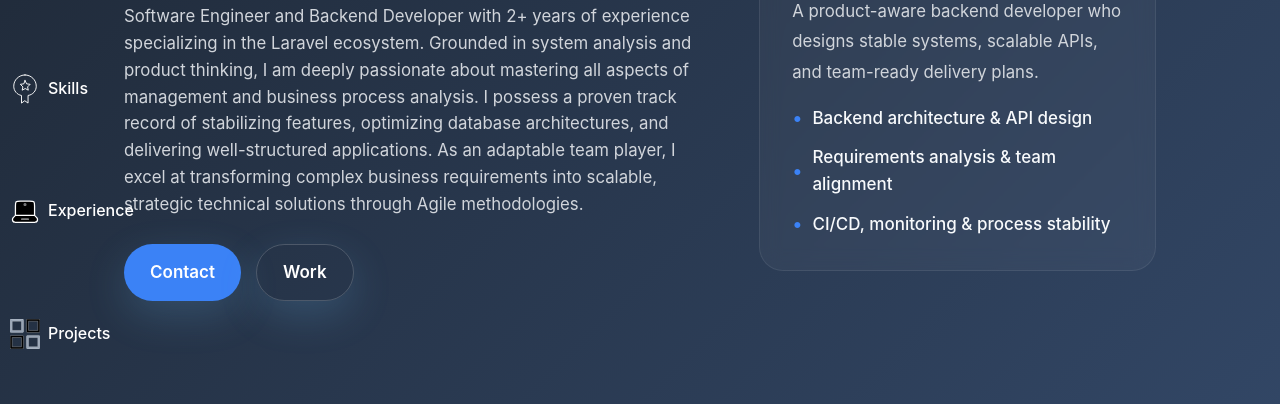
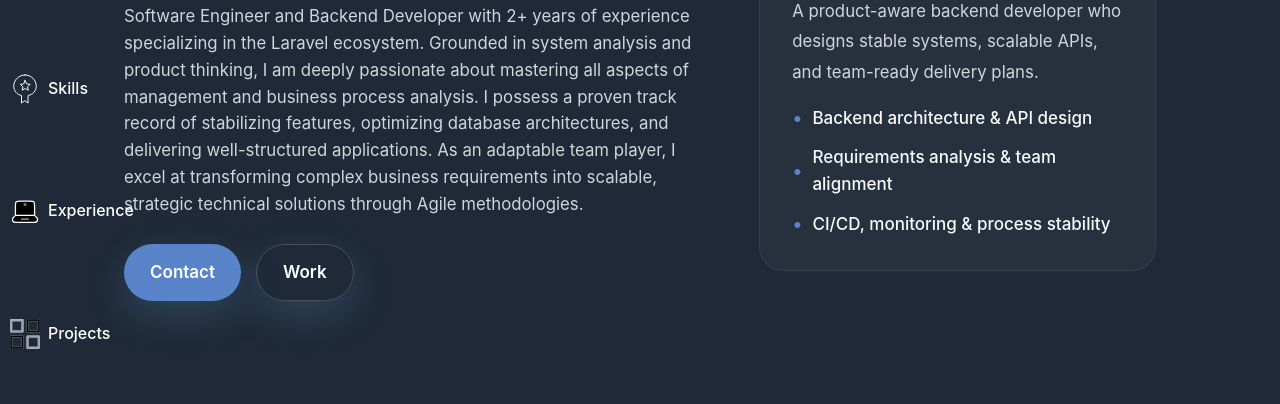
Before and after one commit to lady-fahmeh/portfolio, a plain HTML site: page index.html in a window 1280 px wide. Shown: the part 189-593 px from the top of the page. Drawn offline with nearby package versions, Linux system fonts and the light colour scheme.

Commit message:
fix: Update color variables for consistency in design

```diff
--- a/css/colors.css
+++ b/css/colors.css
@@ -1,12 +1,12 @@
 :root {
-  --primary-color: #3B82F6;
+  --primary-color: #5984c9;
   --secondary-color: #9ca3af;
 
   --text-primary: #f8fafc;
   --text-secondary: #D1D5DB;
 
   --bg-dark: #1F2937;
-  --bg-light: #6291db;
+  --bg-light: #1F2937;
   /* #3B82F6 */
-  --bg-card: #4B5563;
+  --bg-card: #666666;
 }
```
